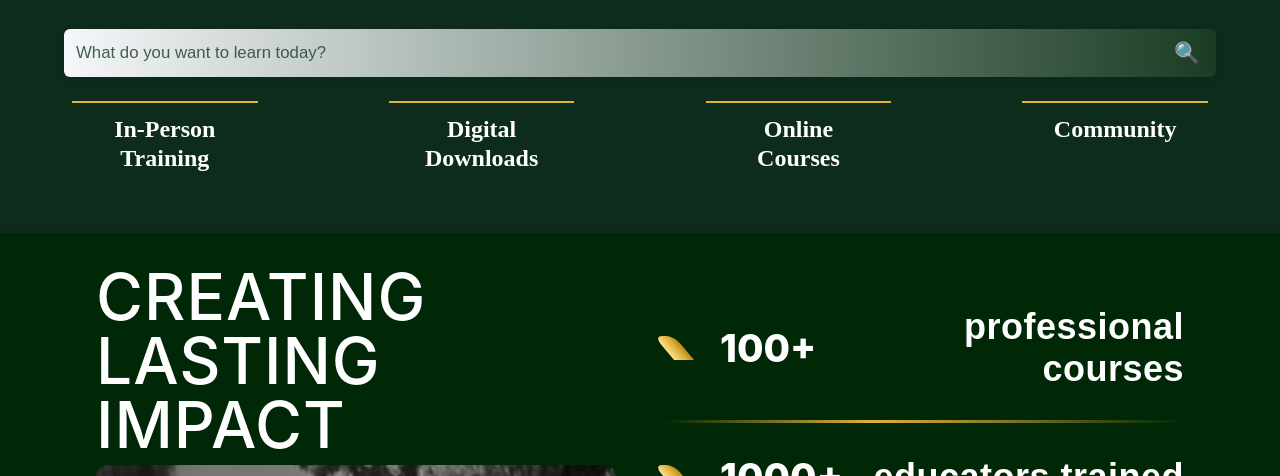
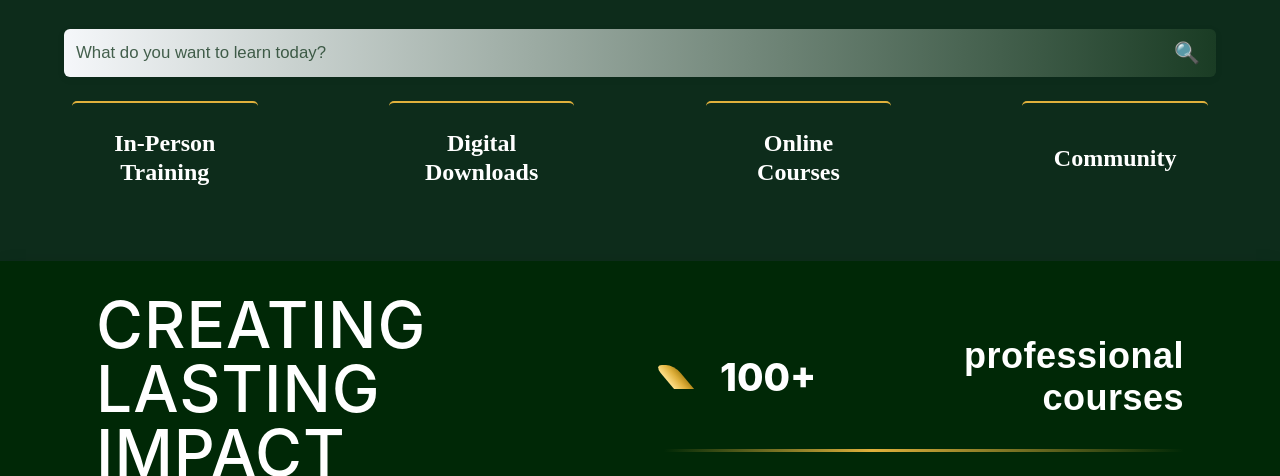
Before and after one commit to kunal59428/Riyada-homepage, a plain HTML site: page index.html in a window 1280 px wide. Shown: the part 624-1100 px from the top of the page. Drawn offline with nearby package versions, Linux system fonts and the light colour scheme.

Commit message:
categories css update

```diff
--- a/style.css
+++ b/style.css
@@ -187,6 +187,7 @@ nav a:hover {
   width: 100%;
   margin-top: 0;
   gap: 10%;
+  height: 100px;
 }
 .categories span {
   flex: 1;
@@ -202,7 +203,33 @@ nav a:hover {
   flex-direction: column;
   align-items: center;
   justify-content: flex-start;
+  position: relative;
+  overflow: hidden;
+  transition: all 0.3s ease;
+  border-radius: 5px;
+  justify-content: center;
 }
+
+.categories span::before {
+  content: '';
+  position: absolute;
+  top: -100%;
+  left: 0;
+  width: 100%;
+  height: 100%;
+  background-color: #e0b13c;
+  transition: top 0.3s ease;
+  z-index: -1;
+}
+
+.categories span:hover {
+  color: #000;
+}
+
+.categories span:hover::before {
+  top: 0;
+}
+
 .hero-image {
   width: 50%;
   height: 100%;
```
